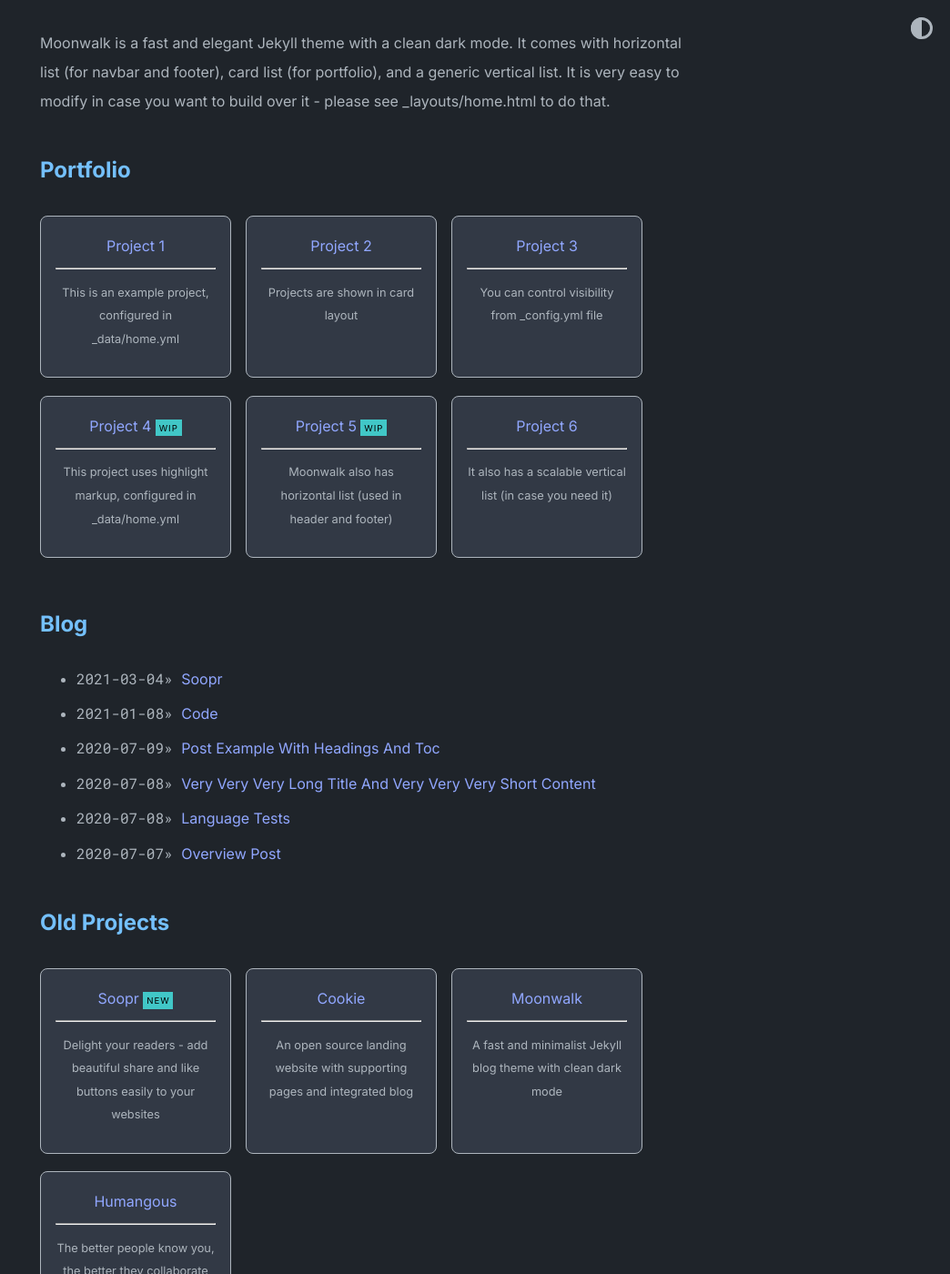
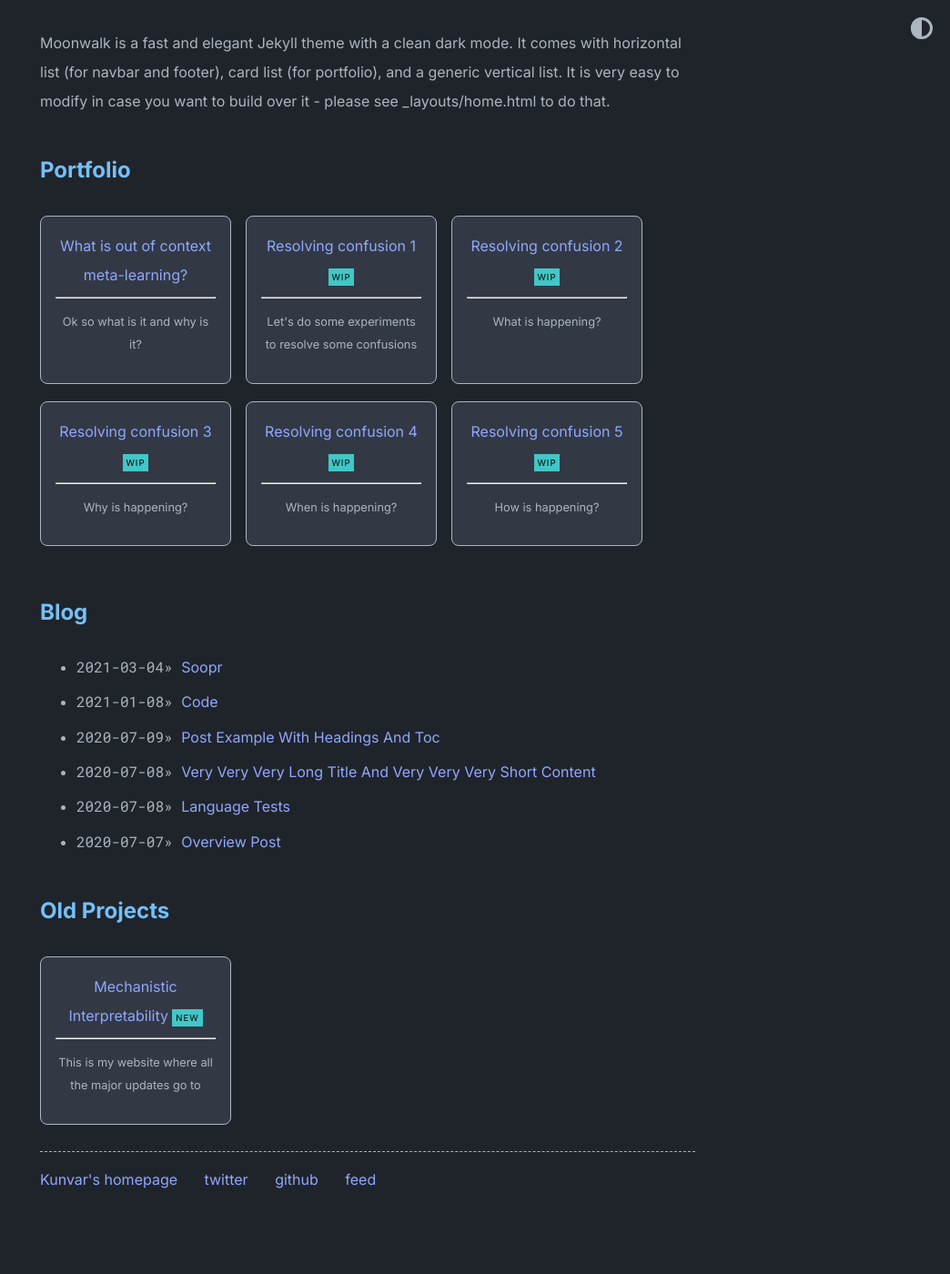
Before and after one commit to firstuserhere/metalearning, a Jekyll site: the page built from index.md, in a window 1280 px wide and 1400 px high, scrolled down 202 px. Shown: the whole window at 91% size, without its empty margins (236-1280 px from the left). Built offline with Jekyll 4.4.1, drawn with Linux system fonts in a browser that asks for light colours.

Commit message:
update homepage content

```diff
--- a/_data/home.yml
+++ b/_data/home.yml
@@ -6,62 +6,53 @@ navbar_entries:
     url: blog
 
   - title: website
-    url: https://www.abhinav.co
+    url: https://www.mechinterp.com
 
 project_entries:
-  - title: Project 1
-    url: overview-post
-    desc: This is an example project, configured in _data/home.yml
+  - title: What is out of context meta-learning?
+    url: intro-post
+    desc: Ok so what is it and why is it?
 
-  - title: Project 2
-    url: overview-post
-    desc: Projects are shown in card layout
-
-  - title: Project 3
-    url: overview-post
-    desc: You can control visibility from _config.yml file
-
-  - title: Project 4
-    url: overview-post
-    desc: This project uses highlight markup, configured in _data/home.yml
+  - title: Resolving confusion 1
+    url: confusion-1
+    desc: Let's do some experiments to resolve some confusions
     highlight: WIP
 
-  - title: Project 5
-    url: overview-post
-    desc: Moonwalk also has horizontal list (used in header and footer)
+  - title: Resolving confusion 2
+    url: confusion-2
+    desc: What is happening?
     highlight: WIP
 
-  - title: Project 6
+  - title: Resolving confusion 3
+    url: confusion-3
+    desc: Why is happening?
+    highlight: WIP
+
+  - title: Resolving confusion 4
     url: overview-post
-    desc: It also has a scalable vertical list (in case you need it)
+    desc: When is happening?
+    highlight: WIP
+
+  - title: Resolving confusion 5
+    url: confusion-5
+    desc: How is happening?
+    highlight: WIP
 
 old_project_entries:
-  - title: Soopr
-    url: https://www.soopr.co
-    desc: Delight your readers - add beautiful share and like buttons easily to your websites
+  - title: Mechanistic Interpretability
+    url: https://www.mechinterp.com
+    desc: This is my website where all the major updates go to
     highlight: NEW
 
-  - title: Cookie
-    url: https://github.com/abhinavs/cookie
-    desc: An open source landing website with supporting pages and integrated blog
-
-  - title: Moonwalk
-    url: https://github.com/abhinavs/moonwalk
-    desc: A fast and minimalist Jekyll blog theme with clean dark mode
-
-  - title: Humangous
-    url: https://www.humangous.co
-    desc: The better people know you, the better they collaborate
-
 footer_entries:
-  - title: abhinav's homepage
-    url: https://www.abhinav.co
+  - title: Kunvar's homepage
+    url: https://www.kunvarthaman.com
 
   - title: twitter
-    url: https://twitter.com/abhinav
+    url: https://twitter.com/firstuserhere
 
   - title: github
-    url: https://github.com/abhinavs
+    url: https://github.com/firstuserhere
 
   - title: feed
     url: feed.xml
@@ -79,21 +70,3 @@ misc_entries:
   - title: Blog posts
     post_list: true
     url: false
-
-  - title: moonwalk on the Internet
-    url: false
-    entries:
-      - title: on Github
-        url: https://github.com/abhinavs/moonwalk
-
-      - title: originally built for abhinav's homepage
-        url: https://www.abhinav.co
-
-      - title: this list is scalable and can be nested
-        url: false
-        entries:
-          - title: this is nested inside a nested list
-            url: false
-
-          - title: it is easy to use, see _data/home.yml to see how to configure it.
-            url: false
```
